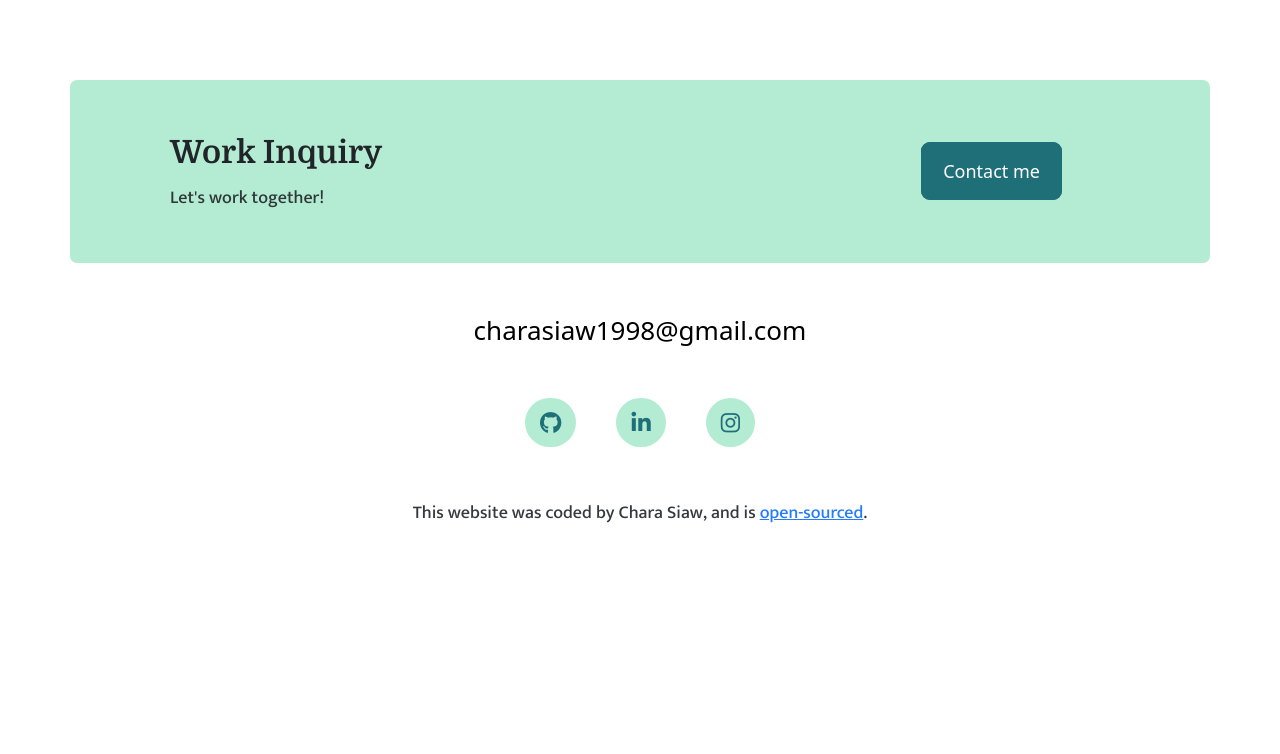
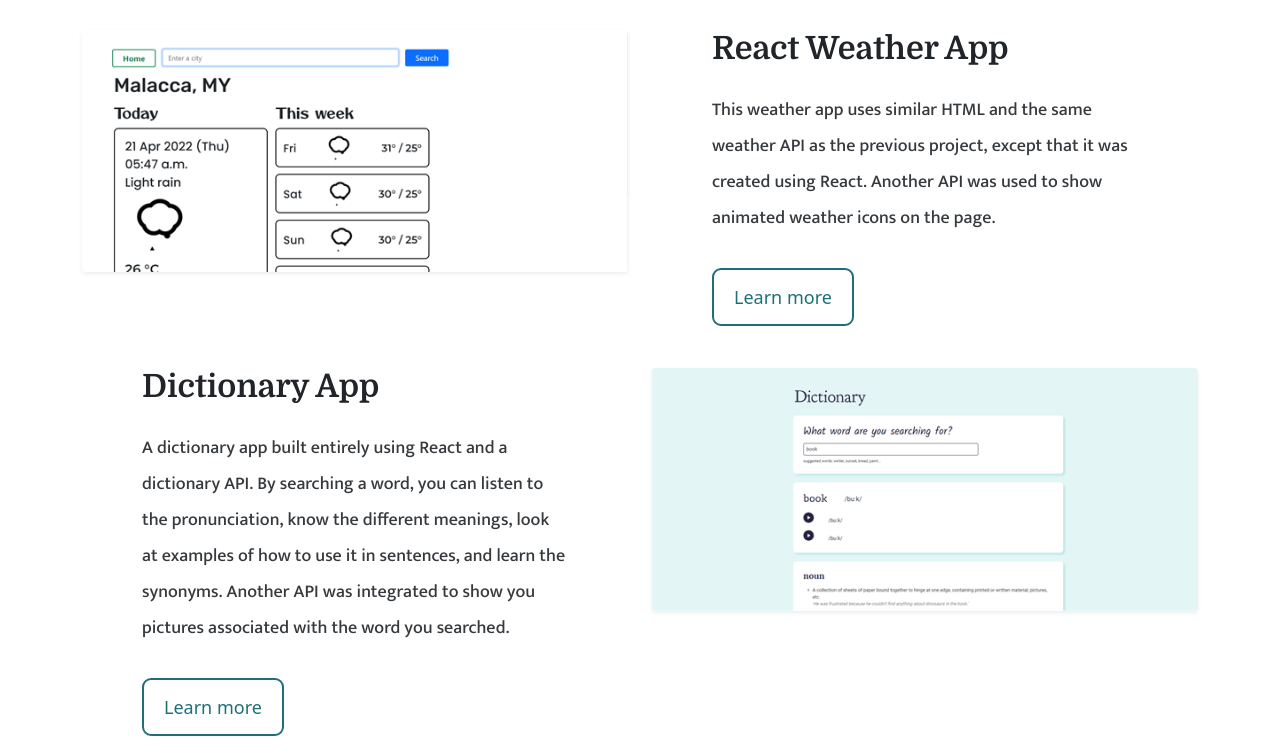
Before and after one commit to sysiaw/portfolio-project, a plain HTML site: page index.html in a window 1280 px wide. Shown: the part 1466-2220 px from the top of the page. Before the commit the page ends 2063 px from the top, so only its background shows below. Drawn offline with nearby package versions, Linux system fonts and the light colour scheme.

Commit message:
Added new projects to the page

```diff
--- a/index.html
+++ b/index.html
@@ -115,6 +115,62 @@
           />
         </div>
       </div>
+      <div class="row mb-5">
+        <div class="col d-none d-lg-block">
+          <img
+            src="/images/react-weather-app.png"
+            class="img-fluid rounded shadow-sm mb-5"
+            alt="coding-project"
+          />
+        </div>
+        <div class="col">
+          <div class="project-description">
+            <h2 class="mb-4">React Weather App</h2>
+            <p class="mb-5">
+              This weather app uses similar HTML and the same weather API as the
+              previous project, except that it was created using React. Another
+              API was used to show animated weather icons on the page.
+            </p>
+            <div>
+              <a
+                href="/work.html"
+                class="branding-link-outline"
+                title="Go to work page"
+                >Learn more</a
+              >
+            </div>
+          </div>
+        </div>
+      </div>
+      <div class="row mb-5">
+        <div class="col">
+          <div class="project-description">
+            <h2 class="mb-4">Dictionary App</h2>
+            <p class="mb-5">
+              A dictionary app built entirely using React and a dictionary API.
+              By searching a word, you can listen to the pronunciation, know the
+              different meanings, look at examples of how to use it in
+              sentences, and learn the synonyms. Another API was integrated to
+              show you pictures associated with the word you searched.
+            </p>
+            <div>
+              <a
+                href="/work.html"
+                class="branding-link-outline"
+                title="Go to work page"
+                >Learn more</a
+              >
+            </div>
+          </div>
+        </div>
+        <div class="col d-none d-lg-block">
+          <img
+            src="/images/dictionary-app.png"
+            class="img-fluid rounded shadow-sm mb-5"
+            alt="weather-app"
+          />
+        </div>
+      </div>
     </div>
     <footer>
       <div
```
